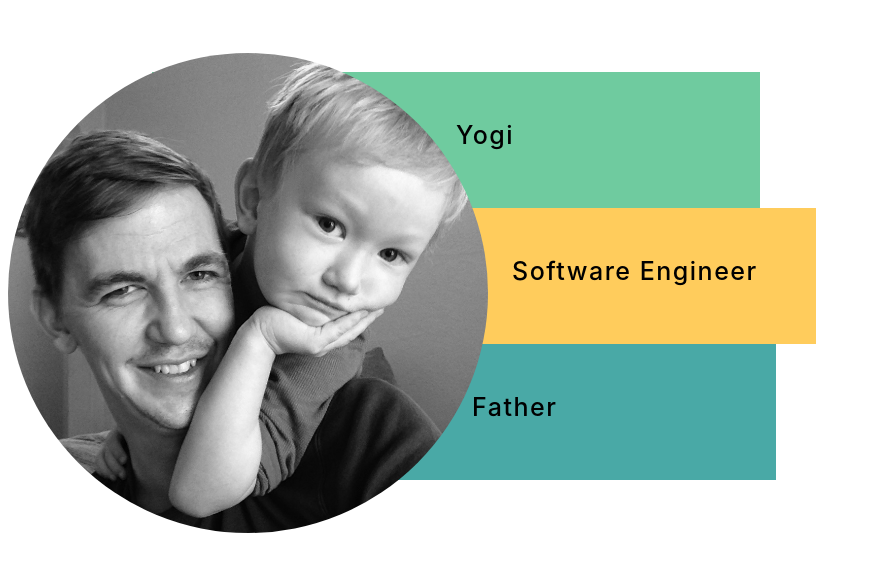
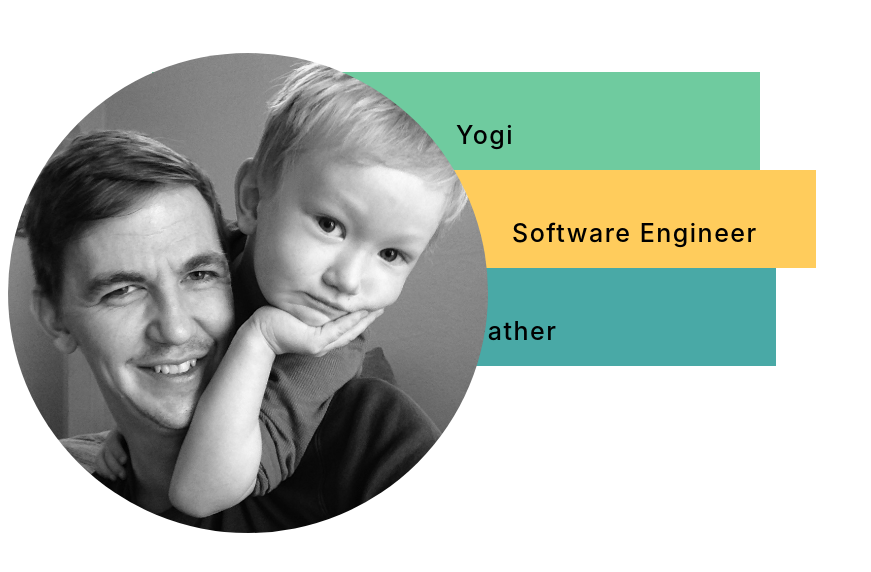
Before and after one commit to janglehorse/personal-site, a React app: page / in a window 1280 px wide. Shown: the top 572 px of the page, without its empty margins (0-871 px from the left). Built offline with nearby package versions, Linux system fonts and the light colour scheme; the HTML template or start-up script is replaced by a standard one.

Commit message:
simplified componentfor POC

```diff
--- a/style/content-box.less
+++ b/style/content-box.less
@@ -4,7 +4,7 @@
   padding-left: 62vh;
   display: block;
   color: black;
-  height: 11vh;
+  height: 2em;
   font-family: "Calibre", -apple-system, BlinkMacSystemFont, "Avenir Next", "Avenir", "Segoe UI", "Lucida Grande", "Helvetica Neue", "Helvetica", "Fira Sans", "Roboto", "Noto", "Droid Sans", "Cantarell", "Oxygen", "Ubuntu", "Franklin Gothic Medium", "Century Gothic", "Liberation Sans", sans-serif;
   padding-top: 6vh;
   font-weight: 500;
@@ -15,6 +15,6 @@
 }
 
 .grow:hover {
-  width: 90%;
+  width: 40vw;
   transition: all .375s ease-in-out;
 }
--- a/style/content-group.less
+++ b/style/content-group.less
@@ -13,6 +13,7 @@
   flex-direction: column;
 
   :nth-child(n+1) {
+    // TODO: put in constants file
     background-color: #6fcb9f;
     padding-left: 38vh;
   }
--- /dev/null
+++ b/style/expandBox.less
@@ -0,0 +1,14 @@
+.expand-box {
+  color: black;
+  background-color: #ffcc5c;
+}
+
+.content {
+  transition: max-height .5s;
+  max-height: 0;
+  overflow: hidden;
+}
+
+.expand-box:hover > .content{
+  max-height: 3em;
+}
```
Also changed, not shown: src/testExpandBox/expandBox.js (added, +19 -0 lines).
